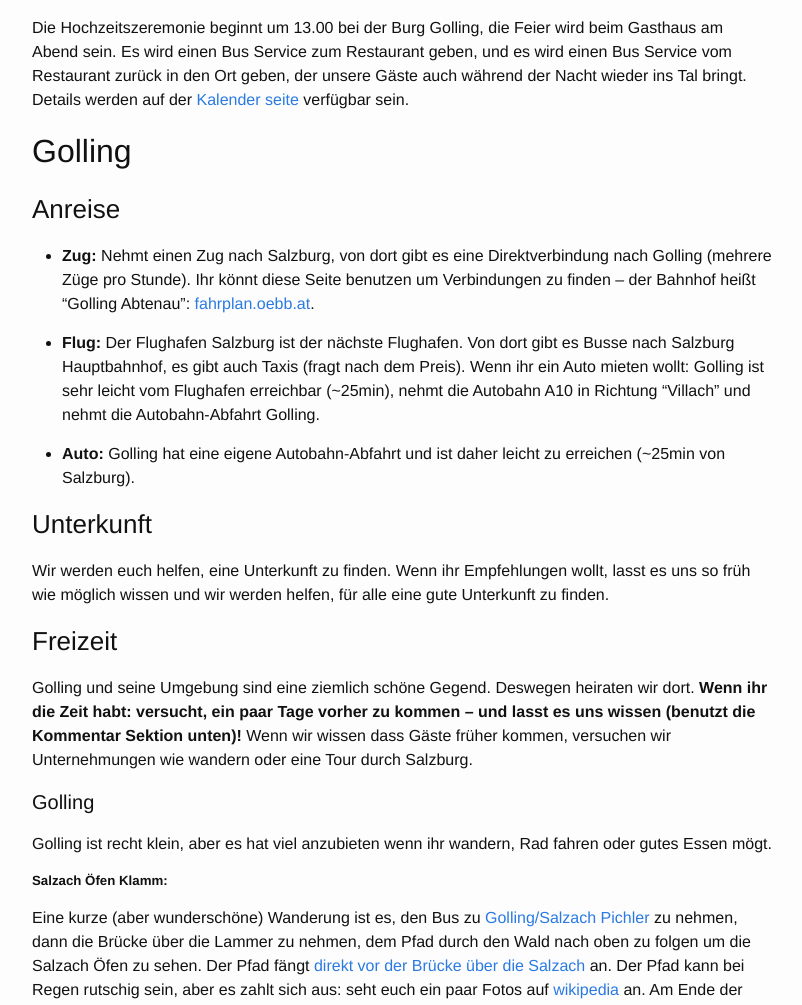
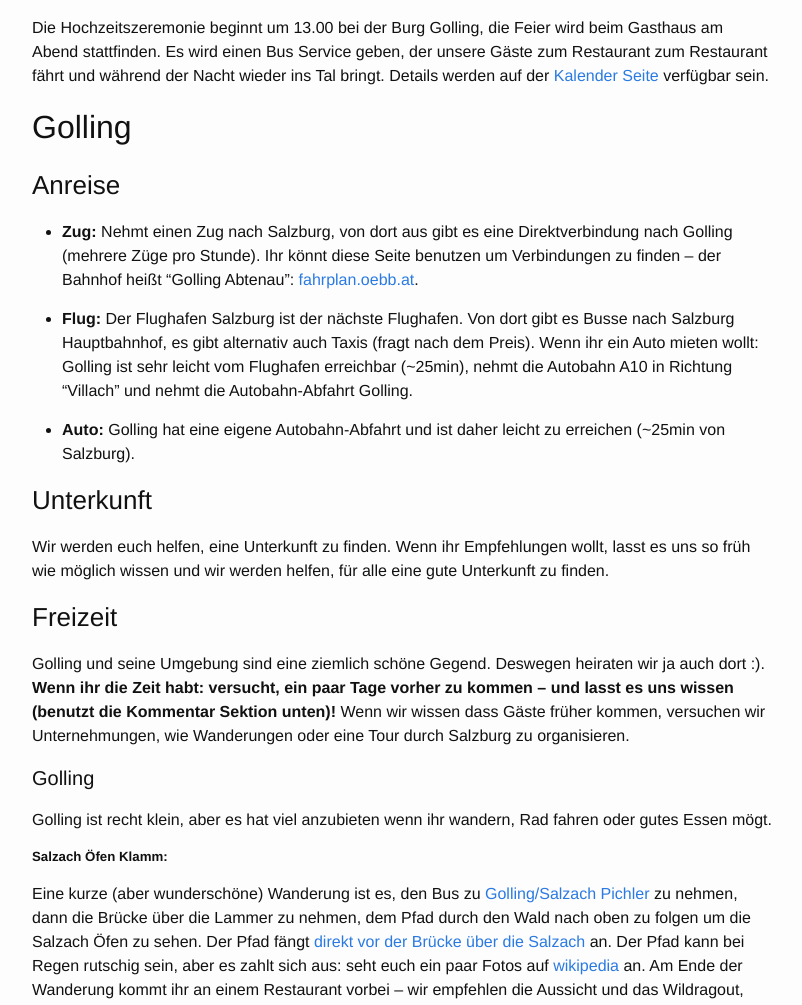
Before and after one commit to stephan-kim/stephan-kim.github.io, a Jekyll site: the page built from travel-info-de.markdown, in a window 1280 px wide and 1400 px high, scrolled down 423 px. Shown: the part 241-1246 px from the top of the window, without its empty margins (238-1040 px from the left). Built offline with Jekyll 4.4.1, drawn with Linux system fonts in a browser that asks for light colours; comment, search, counter and statistics services are not loaded; some of the changed text lies outside the part shown.

Commit message:
[travel-info-de] spell check.

```diff
--- a/travel-info-de.markdown
+++ b/travel-info-de.markdown
@@ -18,22 +18,21 @@ target="_blank">Moosegg 19, 5440 Scheffau</a>).
 *Die Burg von S&uuml;den. Der Eingang (&uuml;ber die Br&uuml;cke) ist auf der gegen&uuml;berliegenden Seite.*
 
 Die Hochzeitszeremonie beginnt um 13.00 bei der Burg Golling, die Feier wird
-beim Gasthaus am Abend sein. Es wird einen Bus Service zum Restaurant geben, und
-es wird einen Bus Service vom Restaurant zur&uuml;ck in den Ort geben, der
-unsere G&auml;ste auch w&auml;hrend der Nacht wieder ins Tal bringt. Details
-werden auf der [Kalender seite](./calendar.hmtl) verf&uuml;gbar sein.
+beim Gasthaus am Abend stattfinden. Es wird einen Bus Service geben, der unsere
+G&auml;ste zum Restaurant zum Restaurant f&auml;hrt und w&auml;hrend der Nacht wieder ins Tal bringt. Details
+werden auf der [Kalender Seite](./calendar.hmtl) verf&uuml;gbar sein.
 
 ## Golling
 
 ### Anreise
 
- - **Zug:** Nehmt einen Zug nach Salzburg, von dort gibt es eine
+ - **Zug:** Nehmt einen Zug nach Salzburg, von dort aus gibt es eine
    Direktverbindung nach Golling (mehrere Z&uuml;ge pro Stunde). Ihr k&ouml;nnt
    diese Seite benutzen um Verbindungen zu finden -- der Bahnhof hei&szlig;t
    "Golling Abtenau": <a href="http://fahrplan.oebb.at/bin/query.exe/en?" target="_blank">fahrplan.oebb.at</a>.
 
  - **Flug:** Der Flughafen Salzburg ist der n&auml;chste Flughafen. Von dort
-   gibt es Busse nach Salzburg Hauptbahnhof, es gibt auch Taxis (fragt nach dem
+   gibt es Busse nach Salzburg Hauptbahnhof, es gibt alternativ auch Taxis (fragt nach dem
    Preis). Wenn ihr ein Auto mieten wollt: Golling ist sehr leicht vom Flughafen
    erreichbar (~25min), nehmt die Autobahn A10 in Richtung "Villach" und nehmt
    die Autobahn-Abfahrt Golling.
@@ -50,10 +49,10 @@ f&uuml;r alle eine gute Unterkunft zu finden.
 ### Freizeit
 
 Golling und seine Umgebung sind eine ziemlich sch&ouml;ne Gegend. Deswegen
-heiraten wir dort. **Wenn ihr die Zeit habt: versucht, ein paar Tage vorher zu
+heiraten wir ja auch dort :). **Wenn ihr die Zeit habt: versucht, ein paar Tage vorher zu
 kommen -- und lasst es uns wissen (benutzt die Kommentar Sektion unten)!** Wenn
-wir wissen dass G&auml;ste fr&uuml;her kommen, versuchen wir Unternehmungen wie
-wandern oder eine Tour durch Salzburg.
+wir wissen dass G&auml;ste fr&uuml;her kommen, versuchen wir Unternehmungen, wie
+Wanderungen oder eine Tour durch Salzburg zu organisieren.
 
 #### Golling
 
@@ -97,7 +96,7 @@ href="https://de.wikipedia.org/wiki/S%C3%BClze" target="_blank">Sülze</a>!
 
 ##### **Joch Almen/Stahlhaus:**
 
-Die Joch ALmen sind zwei H&uuml;tten recht hoch in den Bergen, auf denen Bauern
+Die Joch Almen sind zwei H&uuml;tten recht hoch in den Bergen, auf denen Bauern
 aus dem Ort den Sommer &uuml;ber deren K&uuml;he halten. Der K&auml;se den man
 dort kaufen kann ist gro&szlig;artig, aber noch besser ist wohl die Landschaft.
 Auf dem Weg dorthin kommt man auch noch durch das Bluntau Tal (oben), was einen
```
Also changed, not shown: other parts of travel-info-de.markdown (+3 -3 lines).
